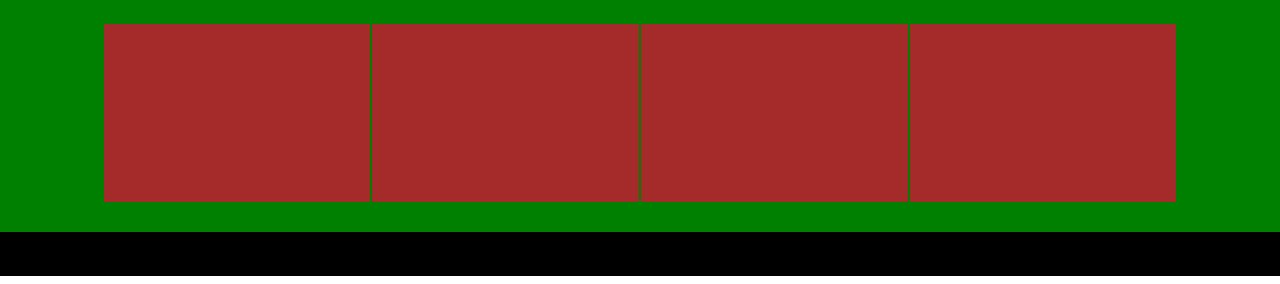
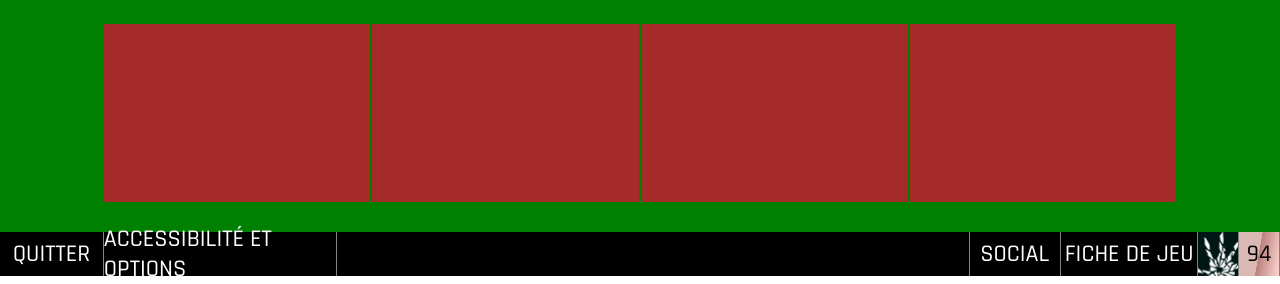
Before and after one commit to Etienne-Devillers/BF2042Menu, a plain HTML site: page index.html in a window 1280 px wide. Shown: the part 524-808 px from the top of the page. Drawn offline with Linux system fonts and the light colour scheme.

Commit message:
Footer terminé

```diff
--- a/assets/css/style.css
+++ b/assets/css/style.css
@@ -1,8 +1,14 @@
+@font-face {
+    font-family: "BF police";
+    src: url(../font/Rajdhani-Medium.ttf);
+}
+
 body {
     margin: 0;
     padding: 0;
     height: 100vh;
     width: 100vw;
+    font-family: "BF police";
 }
 
 .videoBackground {
@@ -36,7 +42,7 @@ body {
     width: 40.625%;
 }
 
-.gameModImgHz{
+.gameModImgHz {
     height: 45.666666666666664%;
 }
 
@@ -52,14 +58,78 @@ body {
 
 .gameCardChoice {
     height: 75.125%;
-    width: 20.833333333333336% ;
+    width: 20.833333333333336%;
     background-color: brown;
     margin: 1px;
 }
+
 .footer {
     height: 5.555555555555555%;
     width: 100vw;
     background-color: #000000;
+    display: flex;
+    align-items: center;
+
 }
 
-.
+.footerElements {
+    color: white;
+    display: flex;
+    justify-content: center;
+    align-items: center;
+    font-size: 1.5em;
+}
+
+#footerElement1 {
+    width: 8.072916666666668%;
+    height: 100%;
+    border-right: solid 1px grey;
+}
+
+#footerElement2 {
+    width: 18.229166666666664%;
+    height: 100%;
+    border-right: solid 1px grey;
+}
+
+#footerElement3 {
+    width: 49.635416666666664%;
+    height: 100%;
+    border-right: solid 1px grey;
+}
+
+#footerElement4 {
+    width: 7.083333333333333%;
+    height: 100%;
+    border-right: solid 1px grey;
+}
+
+#footerElement5 {
+    width: 10.729166666666666%;
+    height: 100%;
+    border-right: solid 1px grey;
+}
+
+#footerElement6 {
+    width: 3.125%;
+    height: 100%;
+    border-right: solid 1px grey;
+    background-color: #001716;
+    background-image: url(../img/footer-frostbite.png);
+    background-position: 40% 0%;
+}
+
+.footerFrotsbite {
+    height: 50px;
+    width: 50px;
+
+}
+
+#footerElement7 {
+    width: 3.125%;
+    height: 100%;
+    border-right: solid 1px grey;
+    color: black;
+    background: rgb(218, 184, 180);
+    background: linear-gradient(100deg, rgba(218, 184, 180, 1) 0%, rgba(218, 184, 180, 1) 49%, rgba(186, 128, 124, 1) 50%, rgba(255,215,210,0.9948354341736695) 100%);
+}
--- a/index.html
+++ b/index.html
@@ -35,9 +35,15 @@
     <!-- Footer -->
 
     <div class="footer">
-        <!-- Fin Footer -->
+<div class="footerElements" id="footerElement1">QUITTER</div>
+<div class="footerElements" id="footerElement2">ACCESSIBILITÉ ET OPTIONS</div>
+<div class="footerElements" id="footerElement3"></div>
+<div class="footerElements" id="footerElement4">SOCIAL</div>
+<div class="footerElements" id="footerElement5">FICHE DE JEU</div>
+<div class="footerElements" id="footerElement6"></div>
+<div class="footerElements" id="footerElement7">94</div>
     </div>
-
+  <!-- Fin Footer -->
 </body>
 
 </html>
```
Also changed, not shown: assets/font/Rajdhani-Bold.ttf (added), assets/font/Rajdhani-Light.ttf (added), assets/font/Rajdhani-Medium.ttf (added), assets/font/Rajdhani-Regular.ttf (added), assets/font/Rajdhani-SemiBold.ttf (added), assets/img/footer-frostbite.png (added).
